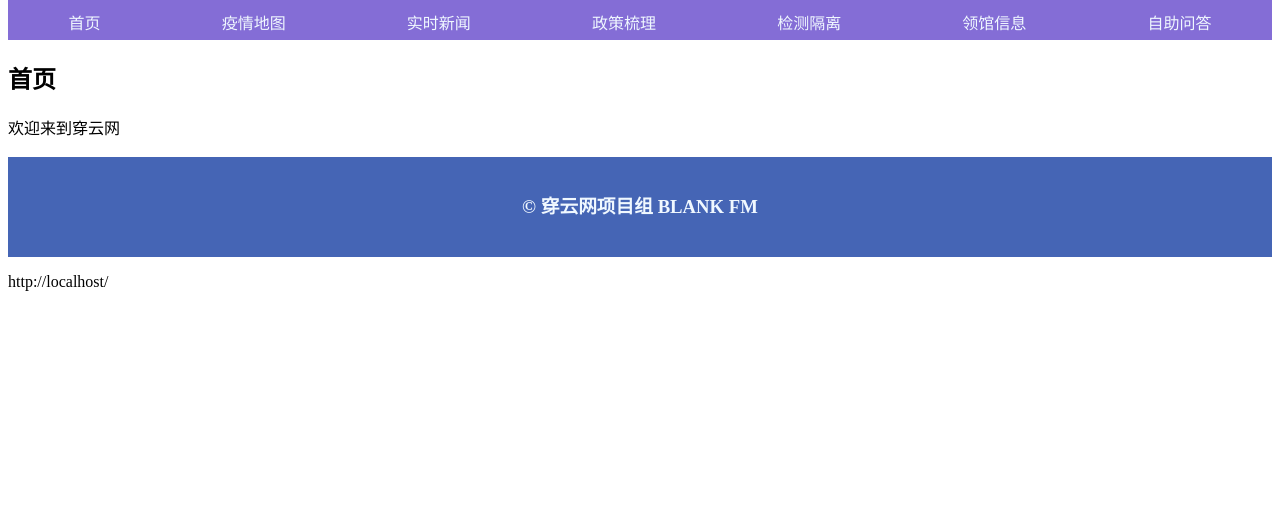
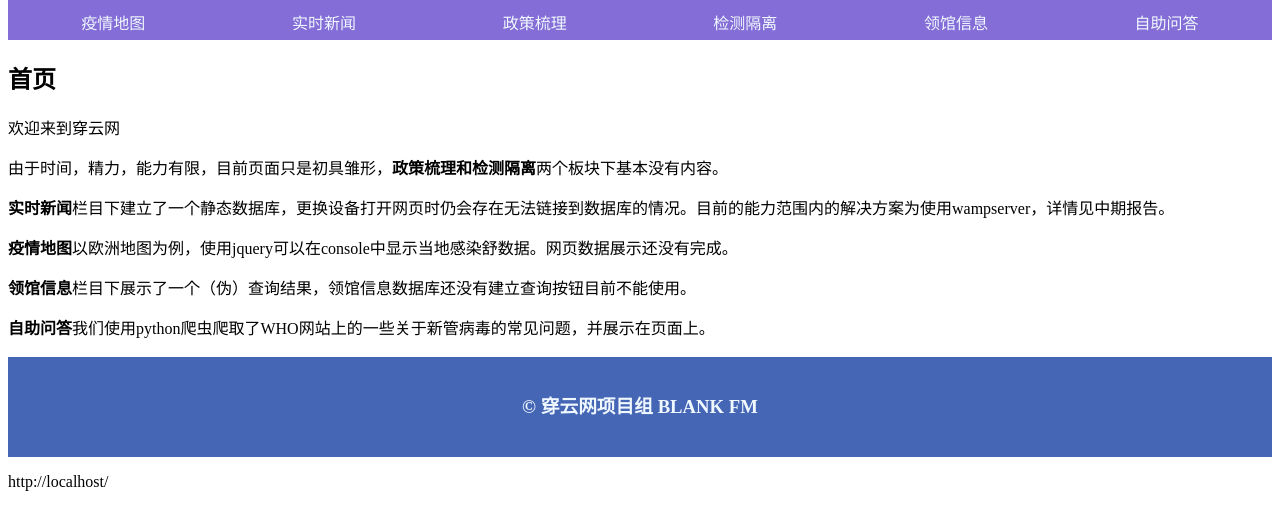
Before and after one commit to szilvias/chuanyunwang, a PHP site: page / in a window 1280 px wide. Shown: the part 120-650 px from the top of the page. Run offline with PHP 8.4, Linux system fonts and the light colour scheme; data comes from the database, SQL or seed files in the repository; some libraries are stand-ins or nearby versions.

Commit message:
add introduction

```diff
--- a/index.php
+++ b/index.php
@@ -7,14 +7,12 @@
     <script src="windows.js" defer></script>
     <link rel="stylesheet" href="styles.css">
     <title>穿云网: 海外华人防疫信息平台</title>
-
     <style>
       #map {
         width: 70%;
         height: 400px;
         background-color: grey;
-      }
-    </style>
+      }</style>
   </head>
   <body>
     <header class="header">
@@ -22,7 +20,7 @@
     </header>
 
     <ul class="tabs">
-      <li data-tab-target="#homepage" class="tab">首页</li>
+      <!-- data-tab-target="#homepage" class="tab">首页</li-->
       <li data-tab-target="#virusmap" class="tab">疫情地图</li>
       <li data-tab-target="#news" class="tab">实时新闻</li>
       <li data-tab-target="#policy" class="tab">政策梳理</li>
@@ -35,6 +33,11 @@
       <div id="homepage" data-tab-content class="active">
         <h2>首页</h2>
         <p>欢迎来到穿云网</p>
+        <p>由于时间，精力，能力有限，目前页面只是初具雏形，<strong>政策梳理和检测隔离</strong>两个板块下基本没有内容。</p>
+        <p><strong>实时新闻</strong>栏目下建立了一个静态数据库，更换设备打开网页时仍会存在无法链接到数据库的情况。目前的能力范围内的解决方案为使用wampserver，详情见中期报告。</p>
+        <p><strong>疫情地图</strong>以欧洲地图为例，使用jquery可以在console中显示当地感染舒数据。网页数据展示还没有完成。</p>
+        <p><strong>领馆信息</strong>栏目下展示了一个（伪）查询结果，领馆信息数据库还没有建立查询按钮目前不能使用。</p>
+        <p><strong>自助问答</strong>我们使用python爬虫爬取了WHO网站上的一些关于新管病毒的常见问题，并展示在页面上。</p>
       </div>
       <div id="virusmap" data-tab-content>
         <h2>疫情地图</h2>
@@ -87,7 +90,7 @@
         ?>
         </div>
 
-
+         //frontend news layout(see in index.html)
           <div>
             <p><strong><a href ="http://www.bjnews.com.cn/news/2020/06/16/738958.html" target="_blank">北京最全核酸检测攻略：要不要测、怎么预约、咋看结果?</a></strong></p>
             新京报讯（记者 戴轩）依据北京市卫健委发布的信息，6月11日到15日，全市累计确诊新冠肺炎病例106人，其中不少是通过主动就医筛查发现的。为防控疫情，北京近日加大了对相关人员核酸检测力度，且面向社会公示了98家可预约检测的机构。那么，到底哪些人应该检测？哪里可以预约？有哪些注意事项？新京报记者梳理了相关信息，并实地探访北京核酸筛查门诊，采访感染科专家进行解答。
@@ -111,6 +114,19 @@
       <div id="info" data-tab-content>
         <h2>领馆信息</h2>
         <p>查询使领馆信息</p>
+        <form action="tiaozhuan.php" method="post">
+          所在地：<input type="text" name="keywords" placeholder="请输入城市名，如“慕尼黑”"/>
+          <input type="submit" value ="提交查询"/>
+          <!--展示用例-->
+          <div class = "infoexample">
+          <p><strong>驻慕尼黑总领事馆（德国）</strong></p>
+          <ul>
+            <li>地址：Hofmannstraße 57，81379 München</li>
+            <li>领事部：724498146（领事保护紧急求助电话）</li>
+            <li>电子邮箱：chinaconsul_mu_de@mfa.gov.cn</li>
+            <li>网址：http://munich.chineseconsulate.org</li>
+          </ul>
+          </div>
           <h3>Google Maps</h3>
           <!--The div element for the map -->
           <div id="map"></div>
@@ -118,17 +134,72 @@
       <div id="qanda" data-tab-content>
         <h2>自助问答</h2>
         <p>关于新型冠状肺炎病毒的常见问题</p>
-          <div class="questions">
-            <a href="#" class="wenti">
-                  什么是冠状病毒？
-            </a>
-          </div>
-          <div class="answer">
-            <p class="huida">
-              <div><p>冠状病毒是可以导致动物或人间疾病的一个大型病毒家族。一些冠状病毒已知可在人间引起呼吸道感染，范围从感冒到中东呼吸综合征（MERS）和严重急性呼吸综合征（SARS）等较严重疾病不等。最近发现的冠状病毒导致2019冠状病毒病（COVID-19）。</p></div>
-            </p>
-          </div>
+
+       <li>
+    <input type="radio" onclick="ydiaosai()">
+    <label >1.什么是冠状病毒？</label>
+</li>
+<li>
+    <input type="radio" onclick="ndiaosai()">
+    <label >关闭</label>
+</li>
+<script >
+function ydiaosai(){
+    if(document.getElementById("kawei").style.display=="none")//这个kawei是下面需要进行隐藏或者显示的控件的ID，一开始是隐藏的
+        document.getElementById("kawei").style.display="block"
+}
+function ndiaosai(){
+    if(document.getElementById("kawei").style.display=="block")
+        document.getElementById("kawei").style.display="none"
+}
+</script>
+<li id="kawei" style="display:none;">
+    <label>冠状病毒是可以导致动物或人间疾病的一个大型病毒家族。一些冠状病毒已知可在人间引起呼吸道感染，范围从感冒到中东呼吸综合征（MERS）和严重急性呼吸综合征（SARS）等较严重疾病不等。最近发现的冠状病毒导致2019冠状病毒病（COVID-19）。</label>
+</li>
+ <li>
+    <input type="radio" onclick="ydiaosai1()">
+    <label >2.什么是2019冠状病毒病？</label>
+</li>
+<li>
+    <input type="radio" onclick="ndiaosai1()">
+    <label >关闭</label>
+</li>
+<script >
+function ydiaosai1(){
+    if(document.getElementById("kawei1").style.display=="none")//这个kawei是下面需要进行隐藏或者显示的控件的ID，一开始是隐藏的
+        document.getElementById("kawei1").style.display="block"
+}
+function ndiaosai1(){
+    if(document.getElementById("kawei1").style.display=="block")
+        document.getElementById("kawei1").style.display="none"
+}
+</script>
+<li id="kawei1" style="display:none;">
+    <label>2019冠状病毒病是由最近发现的冠状病毒引起的传染病。在2019年12月中国武汉暴发疫情之前，这一新病毒和疾病并不为人所知。2019冠状病毒病现已成为影响全球多个国家的大流行病</label>
+</li>
+ <li>
+    <input type="radio" onclick="ydiaosai2()">
+    <label >3.2019冠状病毒病有何症状？</label>
+</li>
+<li>
+    <input type="radio" onclick="ndiaosai2()">
+    <label >关闭</label>
+</li>
+<script >
+function ydiaosai2(){
+    if(document.getElementById("kawei2").style.display=="none")//这个kawei是下面需要进行隐藏或者显示的控件的ID，一开始是隐藏的
+        document.getElementById("kawei2").style.display="block"
+}
+function ndiaosai2(){
+    if(document.getElementById("kawei2").style.display=="block")
+        document.getElementById("kawei2").style.display="none"
+}
+</script>
+<li id="kawei2" style="display:none;">
+    <label>2019冠状病毒病（COVID-19）最常见的症状是发热、干咳和乏力。其他一些不常见但可能影响某些患者的症状包括疼痛、鼻塞、头痛、结膜炎、咽痛、腹泻、味觉或嗅觉丧失或皮疹或手指或脚趾变色。这些症状往往较轻，且逐渐开始。有些感染者只有很轻微的症状。</p><p>大多数感染者（约80%）无需住院治疗即可康复。大约五分之一的COVID-19患者病情较重，并出现呼吸困难。老年人以及有基础性疾病（如高血压、心肺疾病、糖尿病或癌症）的人患严重疾病的风险更高。然而，任何人都有可能感染COVID-19并患重病。所有年龄段的人，如果出现发热和/或咳嗽，同时伴有呼吸困难/气短、胸痛/压迫感或言语或运动功能丧失，应立即就医。如可能，建议先给医务人员或医疗机构打电话，这样病人就可被指引到正确的门诊.</label>
+</li>
       </div>
+
     </div>
 
 
```
Also changed, not shown: dataformap.js (added, +54 -0 lines), index.html (+30 -5 lines).
